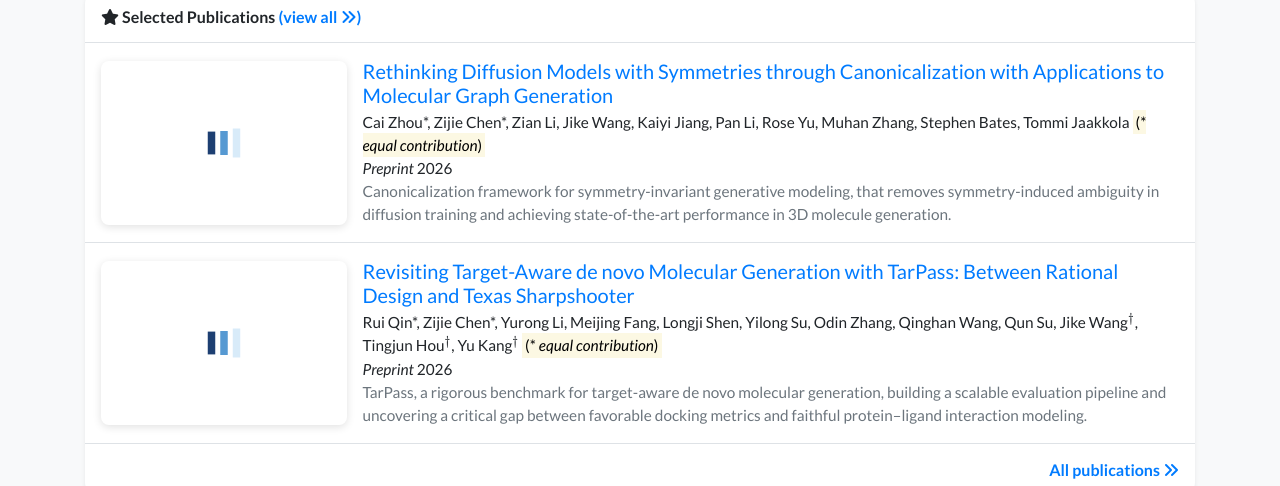
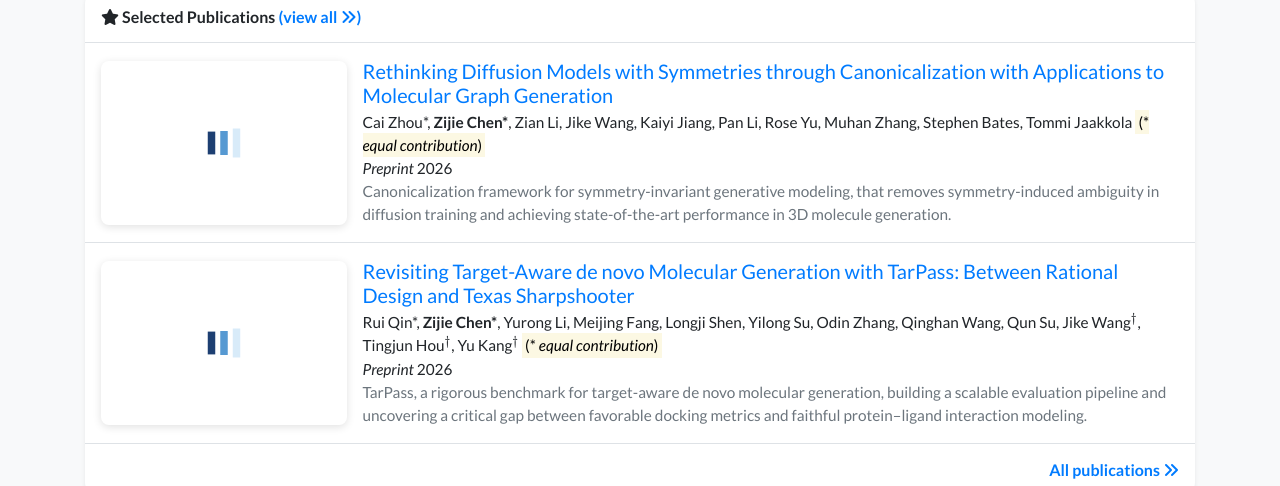
Before and after one commit to JazZyzJ/my_page, a Jekyll site: the page built from index.html, in a window 1280 px wide and 900 px high, scrolled down 912 px. Shown: the part 344-830 px from the top of the window. Built offline with Jekyll 4.4.1, drawn with Linux system fonts in a browser that asks for light colours; nearby versions of some CDN libraries; a style sheet for code colours, icons or effects is not loaded; some of the changed lines change nothing that is shown.

Commit message:
update 03.26

```diff
--- a/_data/authors.yml
+++ b/_data/authors.yml
@@ -1,4 +1,7 @@
 "Your Name":
+  bold: true
+
+"Zijie Chen":
   bold: true
 
 "Robert White":
```
Also changed, not shown: _publications/2026/2026-pub-1.md (line endings or trailing spaces).
